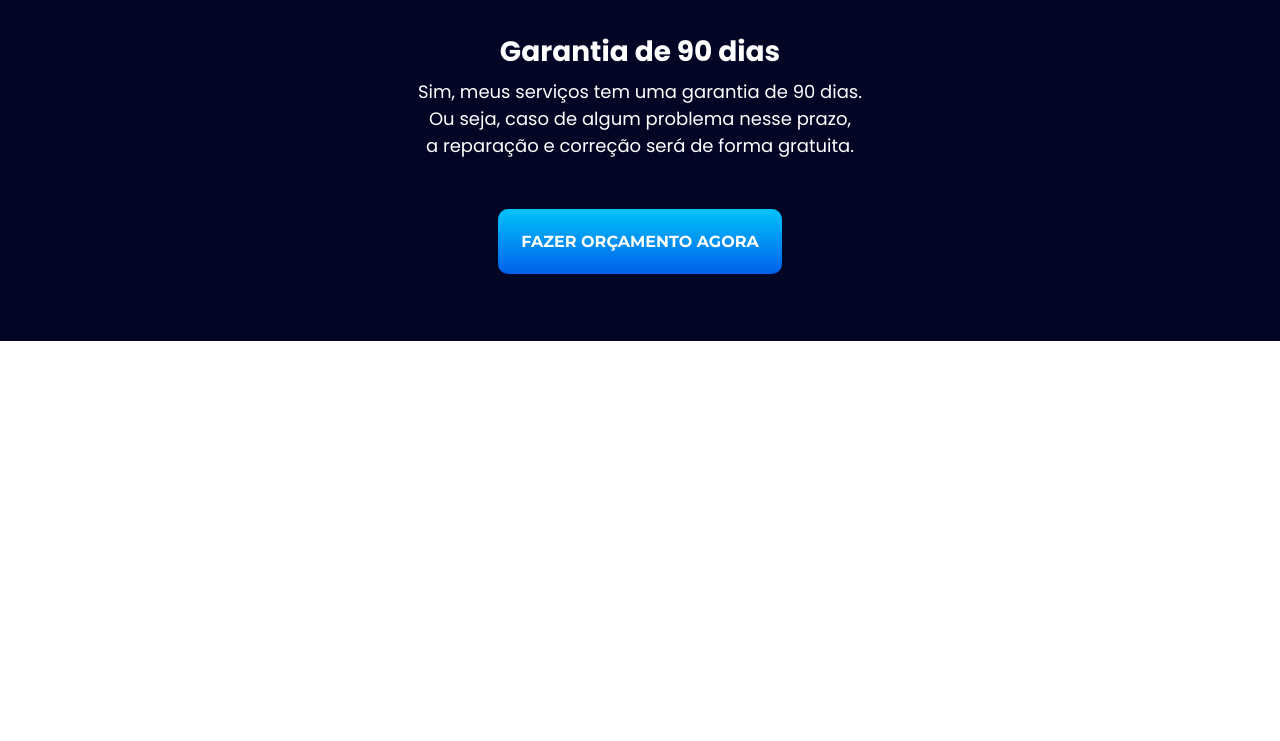
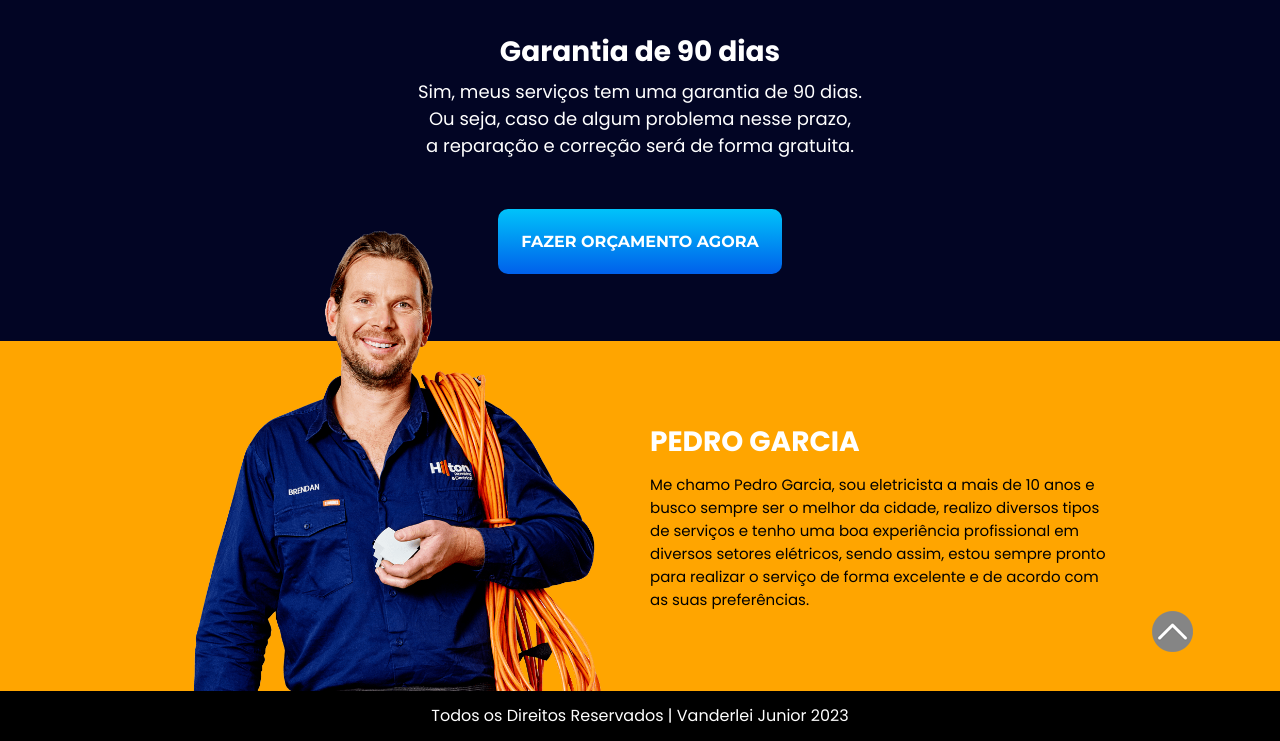
Before and after one commit to VanderleiGeronimoJunior/landing-page-eletricista, a plain HTML site: page index.html in a window 1280 px wide. Shown: the part 6506-7247 px from the top of the page. Before the commit the page ends 6897 px from the top, so only its background shows below. Drawn offline with Linux system fonts and the light colour scheme.

Commit message:
seção 9 seção 10 e botão voltar ao topo

```diff
--- a/css/style.css
+++ b/css/style.css
@@ -1,3 +1,8 @@
+
+html{
+    scroll-behavior: smooth;
+}
+
 .topo-site{
     width: 100%;
     height: 800px;
@@ -334,7 +339,6 @@
     height: 700px;
     background-color: #020524;
     text-align: center;
-    margin-bottom: 50px;
 }
 
 .s8 .img-garantia{
@@ -361,3 +365,56 @@
 }
 
 /* S8 fim */
+
+/* S9  */
+
+.s9{
+    height: 350px;
+    background-color: #ffa500;
+}
+
+.img-footer{
+    margin-top: -122px;
+}
+
+.s9 h2{
+    font-family: Poppins;
+    font-size: 28px;
+    font-weight: bold;
+    text-transform: uppercase;
+    text-align: left;
+    color: #fff;
+    margin-top: 80px;
+}
+
+.s9 p{
+    font-family: Poppins;
+    font-size: 15px;
+    color: #000;
+    margin-top: 10px;
+}
+
+/* S9 fim */
+
+/* S10 */
+
+.footer{
+    height: 50px;
+    width: 100%;
+    background: #000;
+}
+
+.footer h2{
+    color: #fff;
+    text-align: center;
+    font-family: Poppins;
+    padding-top: 12px;
+}
+
+/* S10 fim */
+
+.voltar{
+    position: absolute;
+    left: 90%;
+    margin-top: -80px;
+}
--- a/index.html
+++ b/index.html
@@ -21,6 +21,7 @@
 </head>
 <body>
     <header class="topo-site">
+        <span id="topo"></span>
         <div class="container">
             <h1>Não perca <span class="cor">tempo</span> e nem <span class="cor">dinehiro</span>, <br> contrate quem entende do assunto!</h1>
             <p>Serviço com exelência e profissionalismo a um preço acessível.</p>
@@ -243,9 +244,28 @@
     </div>
 </section>
 
-<!-- Seção  Fim-->
+<!-- Seção 8 Fim-->
 
+<!-- Seção 9 -->
 
+<section class="s9">
+    <div class="container">
+        <img class="img-footer grid-8" src="./img/pessoa2.png" >
+        <h2 class="grid-8">Pedro Garcia</h2>
+        <p class="grid-8">Me chamo Pedro Garcia, sou eletricista a mais de 10 anos e busco sempre ser o melhor da cidade, realizo diversos tipos de serviços e tenho uma boa experiência profissional em diversos setores elétricos, sendo assim, estou sempre pronto para realizar o serviço  de forma excelente e de acordo com as suas preferências.</p>
+    </div>
+    <a href="#topo"><img class="voltar" src="./img/topo.png"></a>
+</section>
+
+<!-- Seção 9 Fim-->
+
+<!-- Seção 10 -->
+
+<section class="footer">
+    <h2>Todos os Direitos Reservados | Vanderlei Junior 2023</h2>
+</section>
+
+<!-- Seção 10 Fim-->
 
 </body>
 </html>
```
Also changed, not shown: 1 other file.
